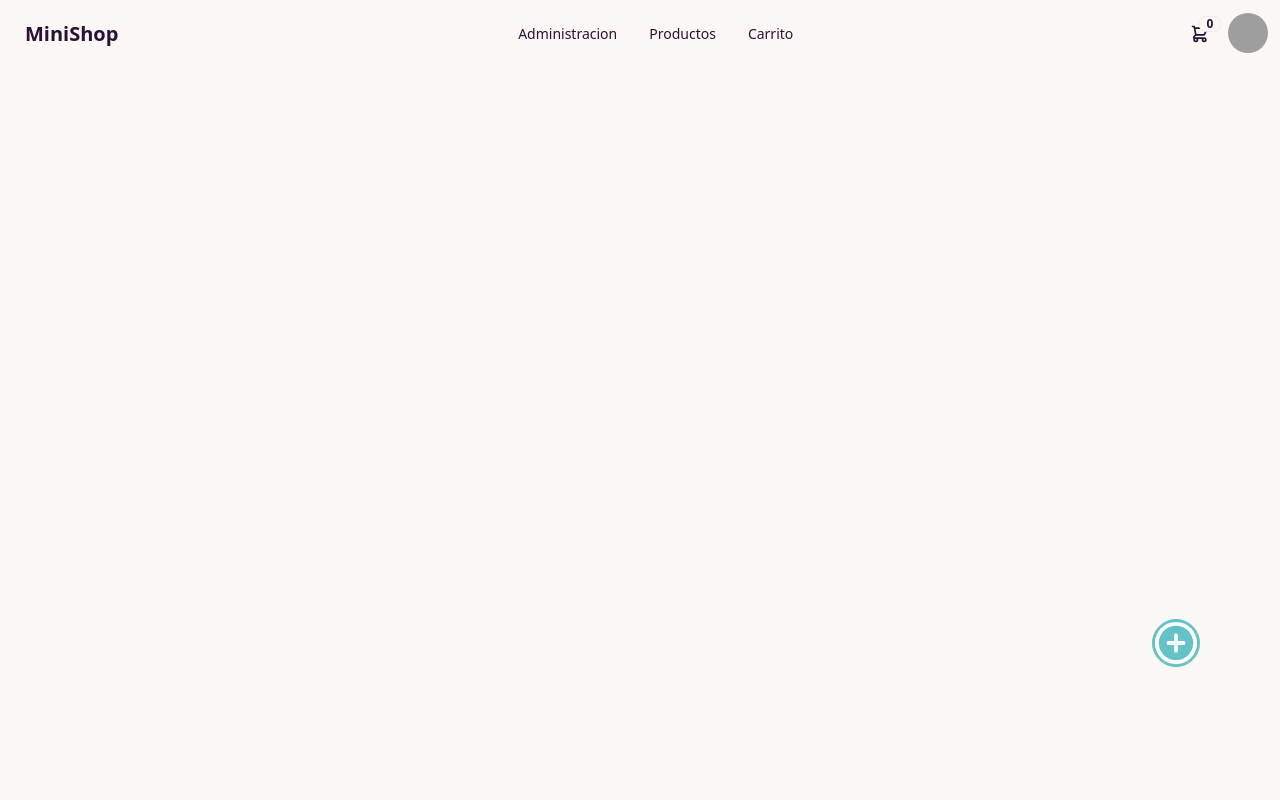
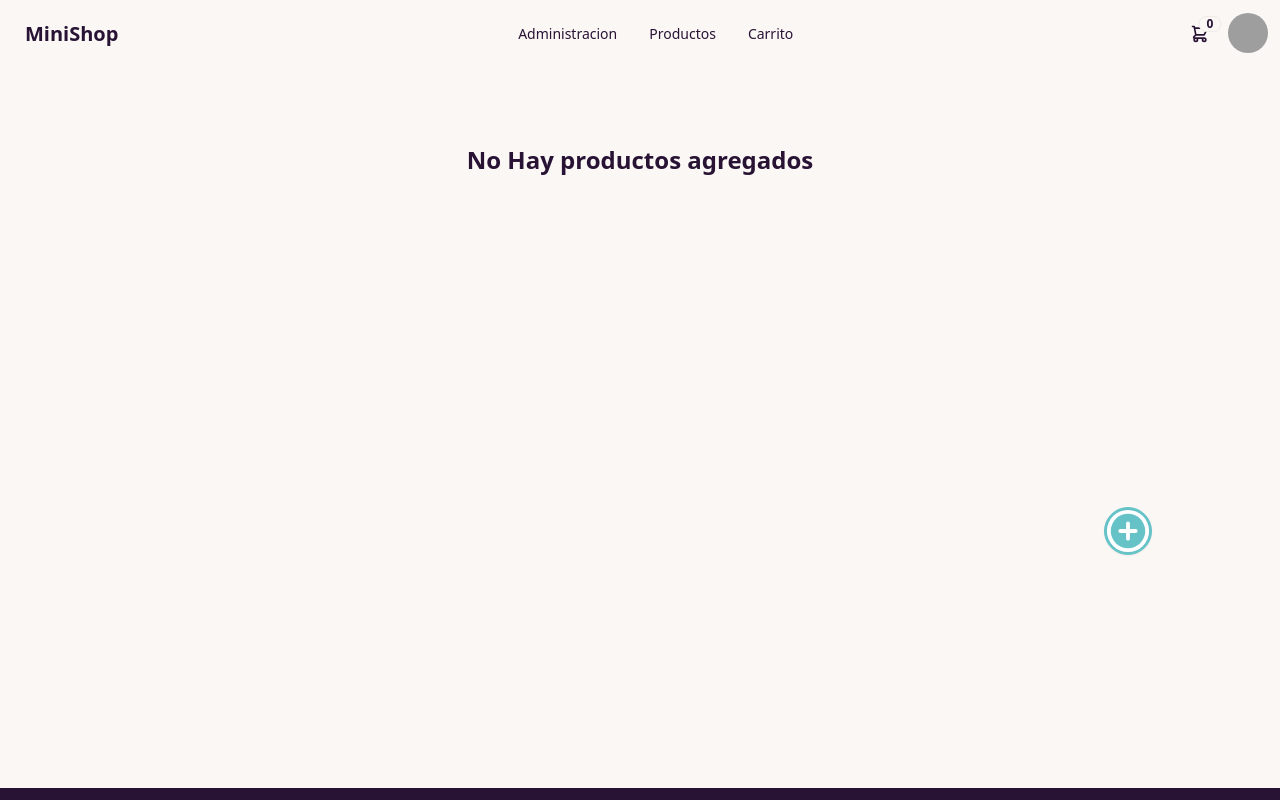
Before and after one commit to stevenbm95/MiniShop-React, a React (Vite) app: page /products in a window 1280 px wide. Shown: the top 800 px of the page. Built offline with nearby package versions, Linux system fonts and the light colour scheme; grey boxes are pictures that could not be loaded.

Commit message:
Agrego detalles de feedback para cuando no hay datos agregados

```diff
--- a/src/App.jsx
+++ b/src/App.jsx
@@ -5,9 +5,9 @@ import Footer from "./layout/Footer";
 import Main from "./layout/Main";
 import Navbar from "./layout/Navbar";
 import ProductsPage from "./pages/products/ProductsPage";
-import Admin from "./components/admin/Admin";
 import { ToastContainer } from "react-toastify";
 import CartPage from "./pages/cart/CartPage";
+import AdminPage from "./pages/admin/AdminPage";
 
 function App() {
   return (
@@ -17,7 +17,7 @@ function App() {
         <Routes>
           <Route path="/" element={<Main />} />
           <Route path="/products" element={<ProductsPage />} />
-          <Route path="/admin" element={<Admin />} />
+          <Route path="/admin" element={<AdminPage />} />
           <Route path="/products" element={<ProductsPage />} />
           <Route path="/cart" element={<CartPage />} />
         </Routes>
--- a/src/components/products/ProductModal.jsx
+++ b/src/components/products/ProductModal.jsx
@@ -74,7 +74,7 @@ const ProductModal = () => {
   return (
     <>
       <div
-        className=""
+        className="absolute right-32 bottom-60"
         onClick={() => document.getElementById("products_modal").showModal()}
       >
         <ProductAddIcon />
--- a/src/components/products/ProductsList.jsx
+++ b/src/components/products/ProductsList.jsx
@@ -6,15 +6,14 @@ const ProductsList = () => {
   const { products } = useStoreProducts();
 
   return (
-    <div className="container mx-auto min-h-screen">
+    <div className="container mx-auto">
       <div className="grid md:grid-cols-2 lg:grid-cols-4 gap-4 mt-10 relative">
         {products.map((product) => (
           <Product key={product.id} product={product} />
         ))}
       </div>
-      <div className="absolute bottom-32 right-20">
-        <ProductModal className=" " />
-      </div>
+        <ProductModal />
+
     </div>
   );
 };
--- a/src/main.jsx
+++ b/src/main.jsx
@@ -7,5 +7,5 @@ import 'react-toastify/dist/ReactToastify.css';
 createRoot(document.getElementById('root')).render(
   <StrictMode>
     <App />
-  </StrictMode>,
+  </StrictMode>
 )
--- a/src/pages/admin/AdminPage.jsx
+++ b/src/pages/admin/AdminPage.jsx
@@ -1,10 +1,24 @@
-
-import Admin from '../../components/admin/Admin'
+import Admin from "../../components/admin/Admin";
+import ProductModal from "../../components/products/ProductModal";
+import useStoreProducts from "../../stores/products/StoreProducts";
 
 const AdminPage = () => {
+  const { products } = useStoreProducts();
+
   return (
-    <Admin />
-  )
-}
+    <div className="container mx-auto mt-14">
+      {products.length > 0 ? (
+        <Admin />
+      ) : (
+        <>
+          <h1 className="font-bold text-2xl mt-5  text-center">
+            No Hay productos agregados
+          </h1>
+          <ProductModal />
+        </>
+      )}
+    </div>
+  );
+};
 
-export default AdminPage
+export default AdminPage;
--- a/src/pages/cart/CartPage.jsx
+++ b/src/pages/cart/CartPage.jsx
@@ -1,5 +1,6 @@
 import CartDetails from '../../components/cart/CartDetails'
 const CartPage = () => {
+
   return (
     <CartDetails />
   )
--- a/src/pages/products/ProductsPage.jsx
+++ b/src/pages/products/ProductsPage.jsx
@@ -1,9 +1,26 @@
 
+import ProductModal from "../../components/products/ProductModal";
 import ProductsList from "../../components/products/ProductsList";
+import useStoreProducts from "../../stores/products/StoreProducts";
 
 const ProductsPage = () => {
+const {products} = useStoreProducts();
+
   return (
-    <ProductsList />
+
+
+    <div className="container mx-auto mt-14">
+    {products.length > 0 ? (
+      <ProductsList />
+    ) : (
+      <>
+        <h1 className="font-bold text-2xl mt-5  text-center">
+          No Hay productos agregados
+        </h1>
+        <ProductModal />
+      </>
+    )}
+  </div>
   );
 };
 
```
